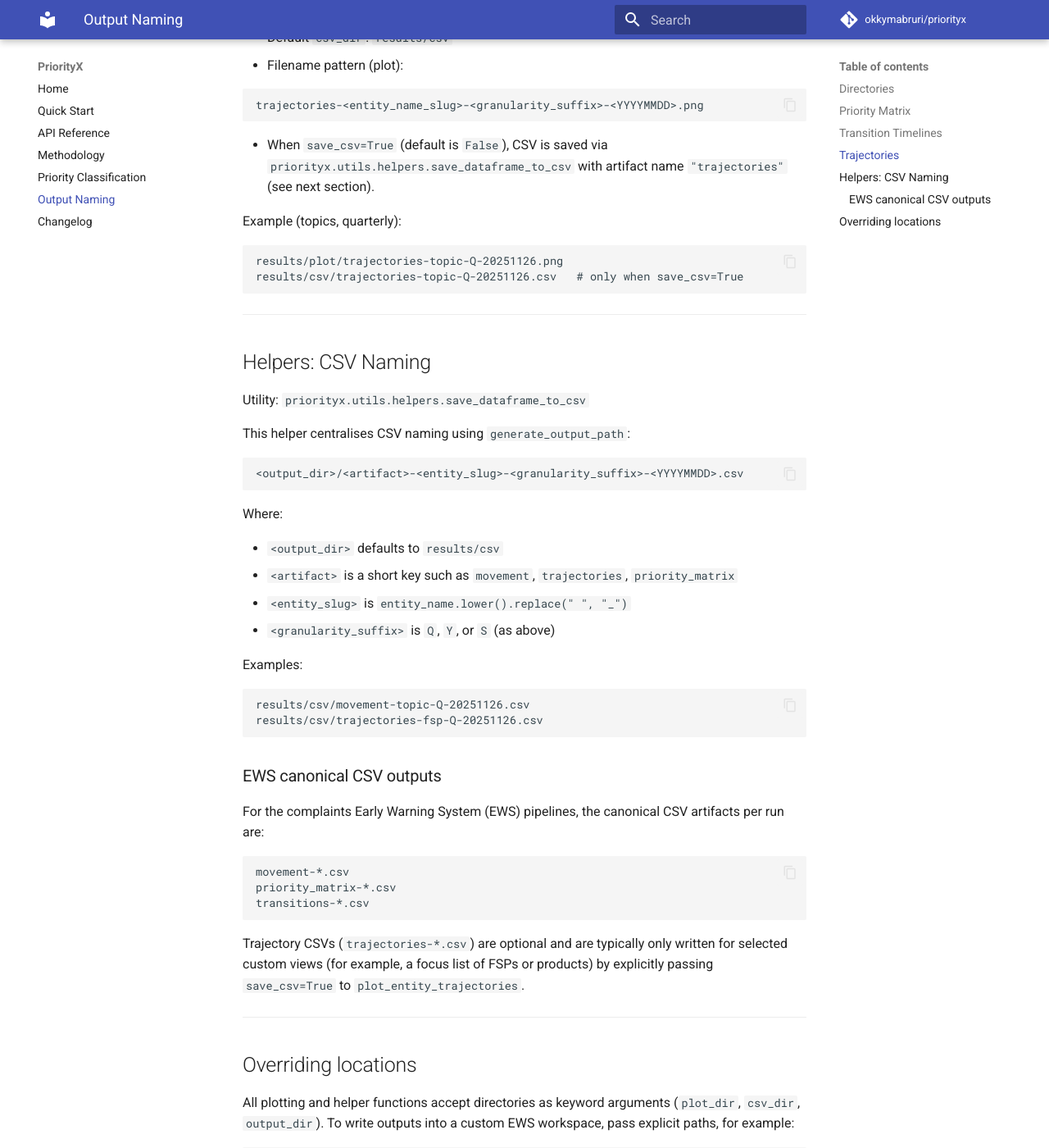
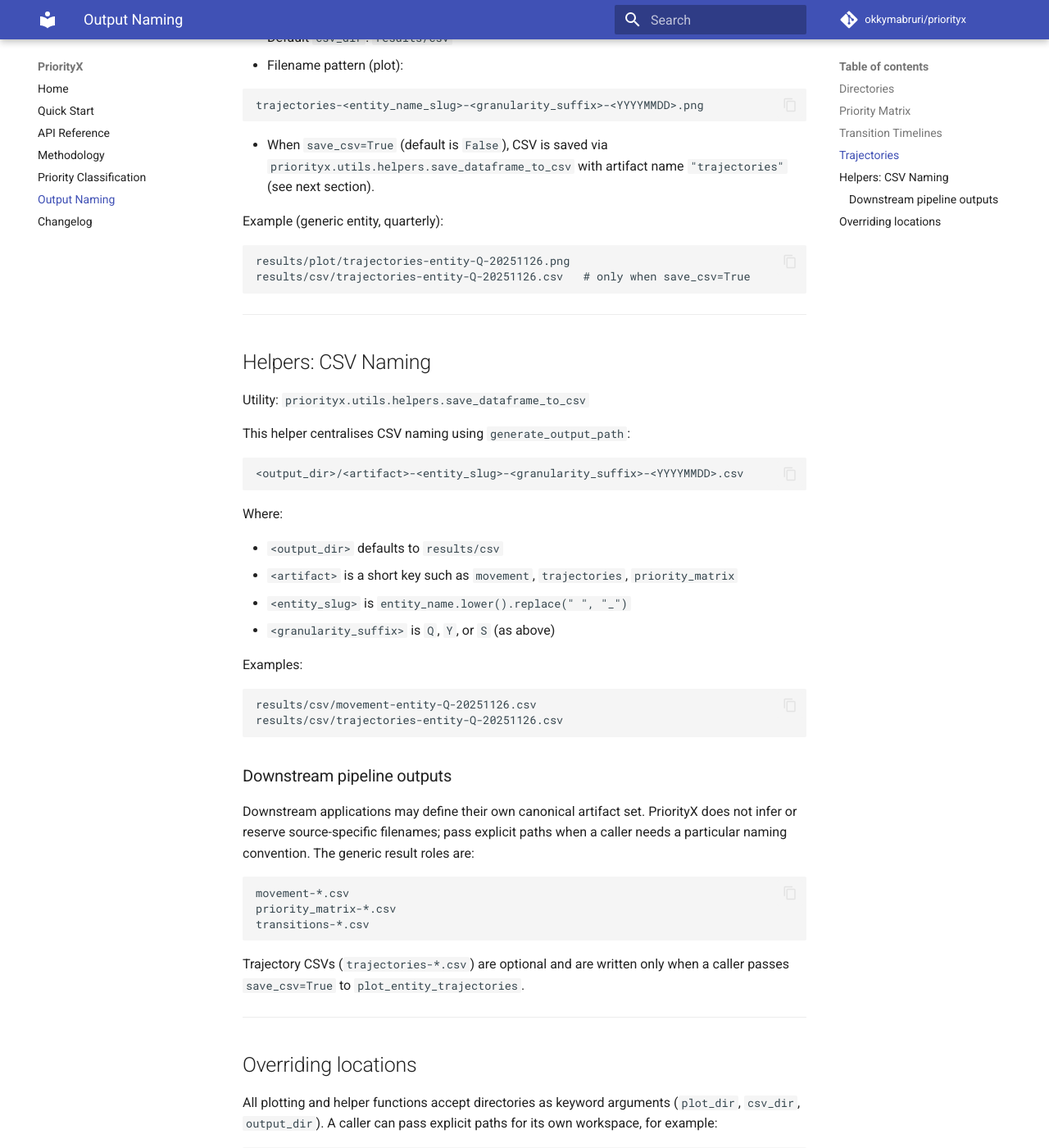
Before and after one commit to okkymabruri/priorityx, an MkDocs documentation site: the page built from docs/output_naming.md, in a window 1280 px wide and 1400 px high, scrolled down 2003 px. Shown: the whole window at 82% size. Built offline with MkDocs 1.6.1 and Material for MkDocs 9.7.7, drawn with Linux system fonts in a browser that asks for light colours; comment, search, counter and statistics services are not loaded; some of the changed text lies outside the part shown.

````diff
--- a/docs/output_naming.md
+++ b/docs/output_naming.md
@@ -2,7 +2,7 @@
 
 This note documents where PriorityX writes plots/CSVs and how filenames
 are constructed. It is meant as a quick reference when wiring outputs
-into EWS pipelines or BI tools.
+into downstream pipelines or BI tools.
 
 ---
 
@@ -46,11 +46,11 @@
   - `Y` for yearly
   - `S` for semiannual
 
-Example (topics, quarterly):
+Example (generic entity, quarterly):
 
 ```text
-results/plot/priority_matrix-topic-Q-20251126.png
-results/csv/priority_matrix-topic-Q-20251126.csv
+results/plot/priority_matrix-entity-Q-20251126.png
+results/csv/priority_matrix-entity-Q-20251126.csv
 ```
 
 ---
@@ -73,11 +73,11 @@
   transition_timeline-<entity_name_slug>-<granularity_suffix>-<YYYYMMDD>.csv
   ```
 
-Example (FSPs, quarterly):
+Example (generic entity, quarterly):
 
 ```text
-results/plot/transition_timeline-fsp-Q-20251126.png
-results/csv/transition_timeline-fsp-Q-20251126.csv
+results/plot/transition_timeline-entity-Q-20251126.png
+results/csv/transition_timeline-entity-Q-20251126.csv
 ```
 
 ---
@@ -98,11 +98,11 @@
   `priorityx.utils.helpers.save_dataframe_to_csv` with artifact name
   `"trajectories"` (see next section).
 
-Example (topics, quarterly):
+Example (generic entity, quarterly):
 
 ```text
-results/plot/trajectories-topic-Q-20251126.png
-results/csv/trajectories-topic-Q-20251126.csv   # only when save_csv=True
+results/plot/trajectories-entity-Q-20251126.png
+results/csv/trajectories-entity-Q-20251126.csv   # only when save_csv=True
 ```
 
 ---
@@ -128,14 +128,15 @@
 Examples:
 
 ```text
-results/csv/movement-topic-Q-20251126.csv
-results/csv/trajectories-fsp-Q-20251126.csv
+results/csv/movement-entity-Q-20251126.csv
+results/csv/trajectories-entity-Q-20251126.csv
 ```
 
-### EWS canonical CSV outputs
+### Downstream pipeline outputs
 
-For the complaints Early Warning System (EWS) pipelines, the canonical
-CSV artifacts per run are:
+Downstream applications may define their own canonical artifact set. PriorityX
+does not infer or reserve source-specific filenames; pass explicit paths when a
+caller needs a particular naming convention. The generic result roles are:
 
 ```text
 movement-*.csv
@@ -143,25 +144,23 @@
 transitions-*.csv
 ```
 
-Trajectory CSVs (`trajectories-*.csv`) are optional and are typically
-only written for selected custom views (for example, a focus list of
-FSPs or products) by explicitly passing `save_csv=True` to
-`plot_entity_trajectories`.
+Trajectory CSVs (`trajectories-*.csv`) are optional and are written only when a
+caller passes `save_csv=True` to `plot_entity_trajectories`.
 
 ---
 
 ## Overriding locations
 
-All plotting and helper functions accept directories as keyword
-arguments (`plot_dir`, `csv_dir`, `output_dir`). To write outputs into a
-custom EWS workspace, pass explicit paths, for example:
+All plotting and helper functions accept directories as keyword arguments
+(`plot_dir`, `csv_dir`, `output_dir`). A caller can pass explicit paths for its
+own workspace, for example:
 
 ```python
 plot_priority_matrix(
     results_df,
-    entity_name="Topic",
-    plot_dir="ews/results/plot",
-    csv_dir="ews/results/csv",
+    entity_name="Entity",
+    plot_dir="workspace/results/plot",
+    csv_dir="workspace/results/csv",
 )
 ```
 
````
Also changed, not shown: docs/api-reference.md (+13 -9 lines), 4 other files.
